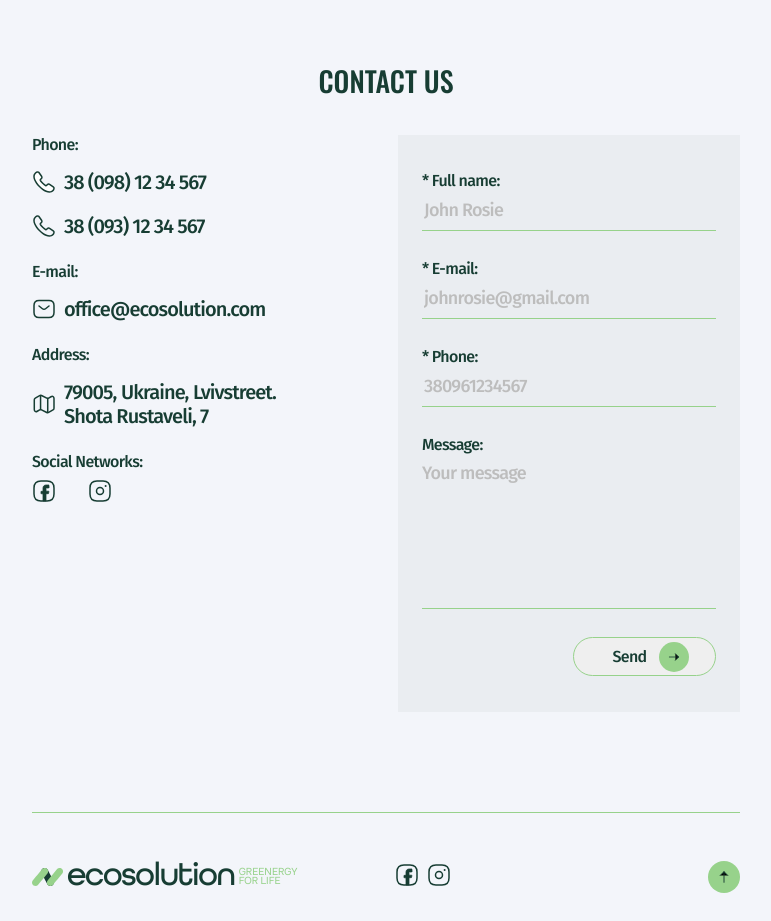
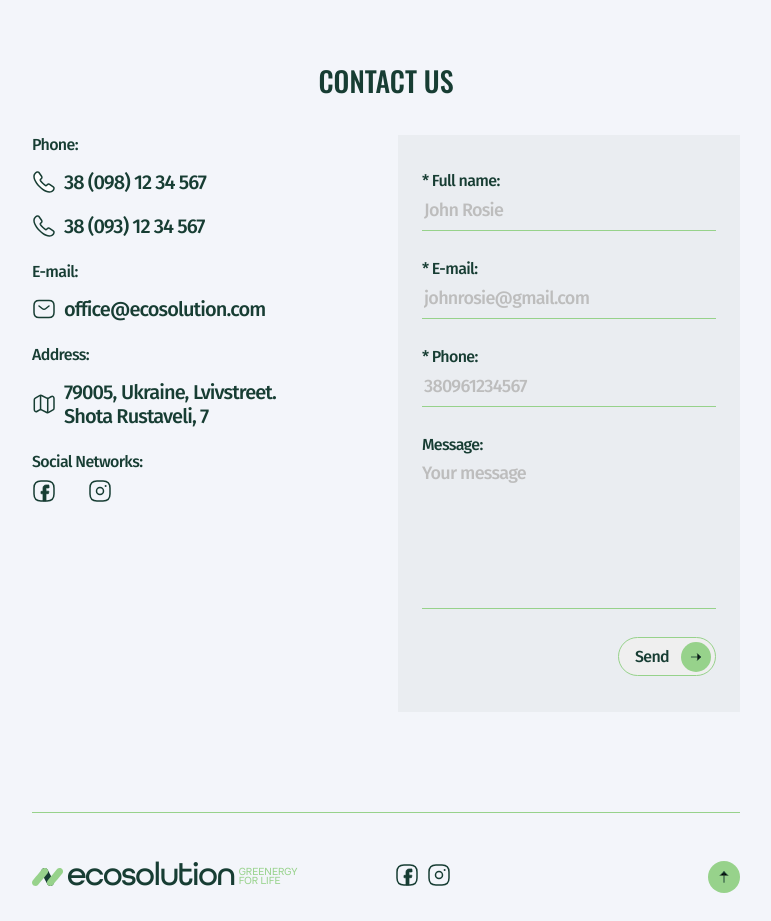
Before and after one commit to BohdanKushnerov/vite-ecosolution, a React (Vite) app: page / in a window 1280 px wide. Shown: the part 3360-4281 px from the top of the page, without its empty margins (254-1025 px from the left). Built offline with nearby package versions, Linux system fonts and the light colour scheme.

Commit message:
add validation form (react hook form)

```diff
--- a/package.json
+++ b/package.json
@@ -10,9 +10,11 @@
     "preview": "vite preview"
   },
   "dependencies": {
+    "@hookform/error-message": "^2.0.1",
     "modern-normalize": "^2.0.0",
     "react": "^18.2.0",
     "react-dom": "^18.2.0",
+    "react-hook-form": "^7.49.2",
     "styled-components": "^6.1.6",
     "swiper": "^11.0.5"
   },
--- a/src/components/AboutSection/Pictures/SolarPanelsPicture/SolarPanelsPicture.tsx
+++ b/src/components/AboutSection/Pictures/SolarPanelsPicture/SolarPanelsPicture.tsx
@@ -4,6 +4,8 @@ import solarPanelsTabl from "assets/AboutSectionImages/Values/solar-panels-tabl.
 import solarPanelsTabl2x from "assets/AboutSectionImages/Values/solar-panels-2xtabl.webp";
 import solarPanelsDesk from "assets/AboutSectionImages/Values/solar-panels-desk.webp";
 import solarPanelsDesk2x from "assets/AboutSectionImages/Values/solar-panels-2xdesk.webp";
+
+console.log("solarPanelsDesk", solarPanelsDesk);
 
 const SolarPanelsPicture: FC = () => {
   return (
@@ -16,10 +18,7 @@ const SolarPanelsPicture: FC = () => {
         srcSet={`${solarPanelsDesk} 1x, ${solarPanelsDesk2x} 2x`}
         media="(min-width: 1440px)"
       />
-      <img
-        src="/src/assets/AboutSectionImages/Values/wind-farms-desk.webp"
-        alt="solar-panels"
-      />
+      <img src={`${solarPanelsDesk}`} alt="solar-panels" />
     </picture>
   );
 };
--- a/src/components/AboutSection/Pictures/WindFarmsPicture/WindFarmsPicture.tsx
+++ b/src/components/AboutSection/Pictures/WindFarmsPicture/WindFarmsPicture.tsx
@@ -16,10 +16,7 @@ const WindFarmsPicture: FC = () => {
         srcSet={`${windFarmsDesk} 1x, ${windFarmsDesk2x} 2x`}
         media="(min-width: 1440px)"
       />
-      <img
-        src="/src/assets/AboutSectionImages/Values/wind-farms-desk.webp"
-        alt="wind-farms"
-      />
+      <img src={`${windFarmsDesk}`} alt="wind-farms" />
     </picture>
   );
 };
--- a/src/components/ContactUsSection/ContactUsForm/ContactUsForm.styled.tsx
+++ b/src/components/ContactUsSection/ContactUsForm/ContactUsForm.styled.tsx
@@ -1,4 +1,12 @@
-import styled from "styled-components";
+import { ReactNode } from "react";
+import { FieldError } from "react-hook-form";
+import styled, { IStyledComponent } from "styled-components";
+
+interface ILabelProps {
+  htmlFor: string;
+  $isError: FieldError | undefined;
+  children: ReactNode;
+}
 
 export const Form = styled.form`
   display: flex;
@@ -19,7 +27,11 @@ export const Form = styled.form`
   }
 `;
 
-export const Label = styled.label`
+export const Label: IStyledComponent<
+  "web",
+  ILabelProps
+> = styled.label<ILabelProps>`
+  position: relative;
   display: flex;
   flex-direction: column;
   gap: 8px;
@@ -28,11 +40,28 @@ export const Label = styled.label`
   /* width: 100%; */
 
   border-bottom: 1px solid #97d28b;
+  border-color: ${({ $isError }) => $isError && "#d28b8b"};
 
   @media (min-width: 1440px) {
     width: 500px;
   }
 `;
+
+// export const Label = styled.label`
+//   position: relative;
+//   display: flex;
+//   flex-direction: column;
+//   gap: 8px;
+//   padding-bottom: 8px;
+//   width: 294px;
+//   /* width: 100%; */
+
+//   border-bottom: 1px solid #97d28b;
+
+//   @media (min-width: 1440px) {
+//     width: 500px;
+//   }
+// `;
 
 export const InputName = styled.span`
   color: #173d33;
@@ -102,3 +131,18 @@ export const SubmitButtonWrap = styled.div`
   margin-top: -8px;
   margin-left: auto;
 `;
+
+export const ErrorText = styled.p`
+  position: absolute;
+  /* p-8px + down 8px  */
+  bottom: -16px;
+  right: 0;
+
+  color: #d28b8b;
+  text-align: right;
+  font-size: 12px;
+  font-style: normal;
+  font-weight: 400;
+  line-height: normal;
+  letter-spacing: -0.48px;
+`;
--- a/src/components/ContactUsSection/ContactUsForm/ContactUsForm.tsx
+++ b/src/components/ContactUsSection/ContactUsForm/ContactUsForm.tsx
@@ -1,6 +1,11 @@
-import { FC } from "react";
+import { FC, useEffect } from "react";
+import { SubmitHandler, useForm } from "react-hook-form";
+import { ErrorMessage } from "@hookform/error-message";
 
+import SecondaryButton from "common/Buttons/SecondaryButton/SecondaryButton";
+import formFields from "constants/formFields";
 import {
+  ErrorText,
   Form,
   Input,
   InputName,
@@ -9,27 +14,71 @@ import {
   SubmitButtonWrap,
   Textarea,
 } from "./ContactUsForm.styled";
-import SecondaryButton from "common/Buttons/SecondaryButton/SecondaryButton";
+
+export interface IContactForm {
+  fullName: string;
+  email: string;
+  phone: string;
+  message: string;
+}
 
 const ContactUsForm: FC = () => {
+  const {
+    register,
+    handleSubmit,
+    reset,
+    formState: { isSubmitSuccessful, errors },
+  } = useForm<IContactForm>({
+    mode: "onChange",
+    defaultValues: {
+      fullName: "",
+      email: "",
+      phone: "",
+      message: "",
+    },
+  });
+
+  useEffect(() => {
+    if (isSubmitSuccessful) {
+      reset();
+    }
+  }, [isSubmitSuccessful, reset]);
+
+  const onSubmit: SubmitHandler<IContactForm> = (data) => {
+    console.log("data sended", data);
+  };
+
   return (
-    <Form action="/path">
-      <Label htmlFor="fullName">
-        <InputName>* Full name:</InputName>
-        <Input type="text" id="fullName" placeholder="John Rosie" />
+    <>
+      <Form action="/path" onSubmit={handleSubmit(onSubmit)}>
+        {formFields.map((field) => (
+          <Label
+            key={field.name}
+            htmlFor={field.name}
+            $isError={errors[field.name]}
+          >
+            <InputName>* {field.label}:</InputName>
+            <Input
+              {...register(field.name, {
+                pattern: field.pattern,
+                required: field.requiredMessage,
+              })}
+              type={field.type}
+              id={field.name}
+              placeholder={field.placeholder}
+            />
+            <ErrorMessage
+              errors={errors}
+              name={field.name}
+              render={({ message }) => <ErrorText>{message}</ErrorText>}
+            />
           </Label>
-      <Label htmlFor="email">
-        <InputName>* E-mail:</InputName>
-        <Input type="email" id="email" placeholder="johnrosie@gmail.com" />
-      </Label>
-      <Label htmlFor="phone">
-        <InputName>* Phone:</InputName>
-        <Input type="tel" id="phone" placeholder="380961234567" />
-      </Label>
+        ))}
 
         <LabelTextArea htmlFor="message">
           <InputName>Message:</InputName>
           <Textarea
+            {...register("message")}
             id="message"
             name="message"
             cols={30}
@@ -42,6 +91,7 @@ const ContactUsForm: FC = () => {
           <SecondaryButton type="submit" textContent="Send" />
         </SubmitButtonWrap>
       </Form>
+    </>
   );
 };
 
--- a/src/components/common/Buttons/SecondaryButton/SecondaryButton.styled.tsx
+++ b/src/components/common/Buttons/SecondaryButton/SecondaryButton.styled.tsx
@@ -2,7 +2,7 @@ import styled from "styled-components";
 
 export const Button = styled.button`
   display: flex;
-  width: 143px;
+  /* width: 143px; */
   height: 39px;
   padding: 4px 4px 4px 16px;
   justify-content: center;
--- a/src/components/common/Buttons/SecondaryButton/SecondaryButton.tsx
+++ b/src/components/common/Buttons/SecondaryButton/SecondaryButton.tsx
@@ -8,7 +8,11 @@ interface ISecondaryButton {
   followTo?: () => void;
 }
 
-const SecondaryButton: FC<ISecondaryButton> = ({ type, textContent, followTo }) => {
+const SecondaryButton: FC<ISecondaryButton> = ({
+  type,
+  textContent,
+  followTo,
+}) => {
   return (
     <Button type={type} onClick={followTo}>
       {textContent}
--- /dev/null
+++ b/src/constants/formFields.ts
@@ -0,0 +1,51 @@
+import reqExp from "constants/regExp";
+
+type FieldName = "fullName" | "email" | "phone";
+
+const formFields: {
+  name: FieldName;
+  label: string;
+  type: string;
+  placeholder: string;
+  pattern: {
+    value: RegExp;
+    message: string;
+  };
+  requiredMessage: string;
+}[] = [
+  {
+    name: "fullName",
+    label: "Full name",
+    type: "text",
+    placeholder: "John Rosie",
+    pattern: {
+      value: reqExp.fullNameRegExp,
+      message: "Invalid Fullname",
+    },
+    requiredMessage: "Wrong Fullname",
+  },
+  {
+    name: "email",
+    label: "E-mail",
+    type: "email",
+    placeholder: "johnrosie@gmail.com",
+    pattern: {
+      value: reqExp.emailRegExp,
+      message: "Invalid Email",
+    },
+    requiredMessage: "Wrong Email",
+  },
+  {
+    name: "phone",
+    label: "Phone",
+    type: "tel",
+    placeholder: "380961234567",
+    pattern: {
+      value: reqExp.phoneRegExp,
+      message: "Invalid Phone",
+    },
+    requiredMessage: "Wrong Phone",
+  },
+];
+
+export default formFields;
--- /dev/null
+++ b/src/constants/regExp.ts
@@ -0,0 +1,12 @@
+const fullNameRegExp =
+  /^[a-zA-Zа-яА-ЯґҐіІєЄщЩ']+([-']?[a-zA-Zа-яА-ЯґҐіІєЄщЩ']+)\s[a-zA-Zа-яА-ЯґҐіІєЄщЩ']+([-']?[a-zA-Zа-яА-ЯґҐіІєЄщЩ']+)$/;
+
+const phoneRegExp = /^380\d{9}$/;
+
+const emailRegExp = /^[A-Z0-9._%+-]+@[A-Z0-9.-]+\.[A-Z]{2,4}$/i;
+
+export default {
+  fullNameRegExp,
+  phoneRegExp,
+  emailRegExp,
+};
```
Also changed, not shown: 1 other file (tests, documents, lock files or other folders). Lines whose indentation alone changed are shown as unchanged.
